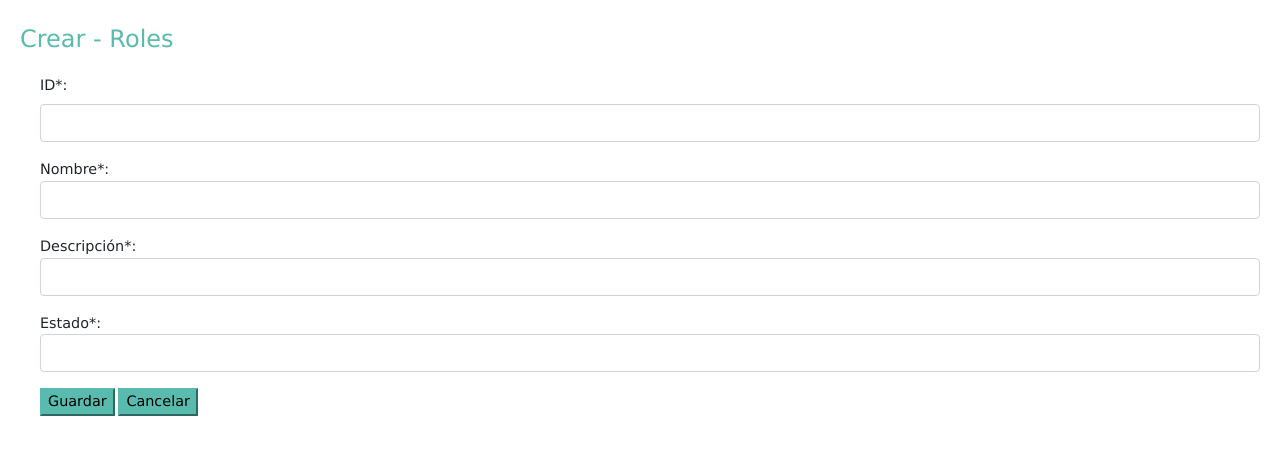
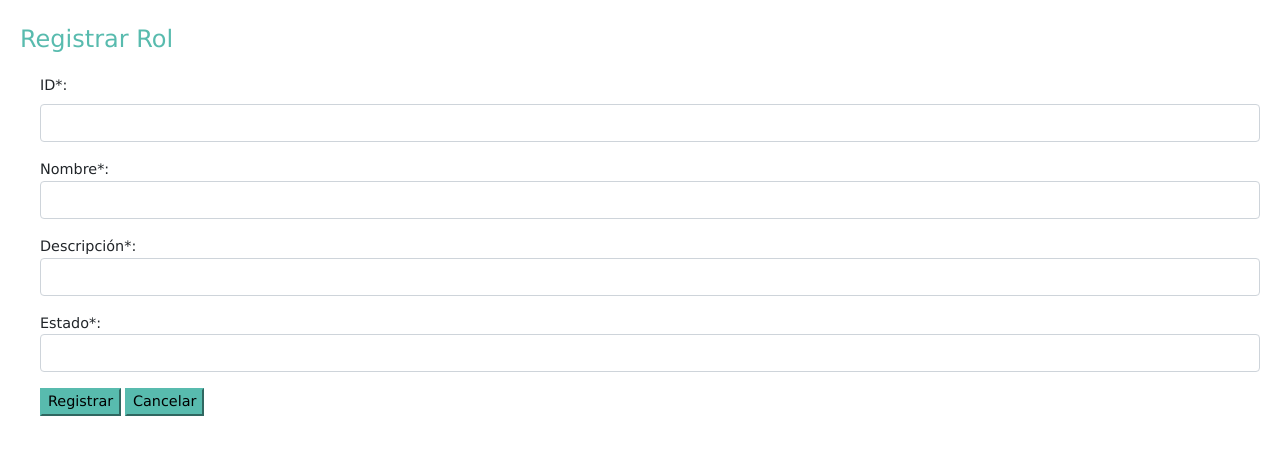
Before and after one commit to btflorezc/misionTIC2022, a plain HTML site: page Proyecto_Sprint_2/modulo_gestion_usuarios/papeles/crear_roles.html in a window 1280 px wide. Drawn offline with nearby package versions, Linux system fonts and the light colour scheme.

Commit message:
Update crear_roles.html
Se adiciona nueva actualización código .html para crear/actualizar rol

```diff
--- a/Proyecto_Sprint_2/modulo_gestion_usuarios/papeles/crear_roles.html
+++ b/Proyecto_Sprint_2/modulo_gestion_usuarios/papeles/crear_roles.html
@@ -18,7 +18,7 @@
 <body>
     <div style="margin-left:20px; font-size:90%">
         <header>
-            <h4 style="font-family: Verdana; color: #58bbae; margin-top: 25px;">Crear - Roles</h4>
+            <h4 style="font-family: Verdana; color: #58bbae; margin-top: 25px;">Registrar Rol</h4>
         </header>
         <form action="#" style="margin:20px">
             <div class="mb-3">
@@ -38,7 +38,7 @@
                 <input type="text" class="form-control" id="Estado" name="Estado">
             </div>
             <input type="button" style="background-color:#58bbae; font-family: Verdana; border-color: #58bbae;"
-                value="Guardar" type="submit" />
+                value="Registrar" type="submit" />
             <input type="button" style="background-color:#58bbae; font-family: Verdana; border-color: #58bbae;"
                 value="Cancelar" onclick="window.location.href='lista_roles.html'">
         </form>
```
